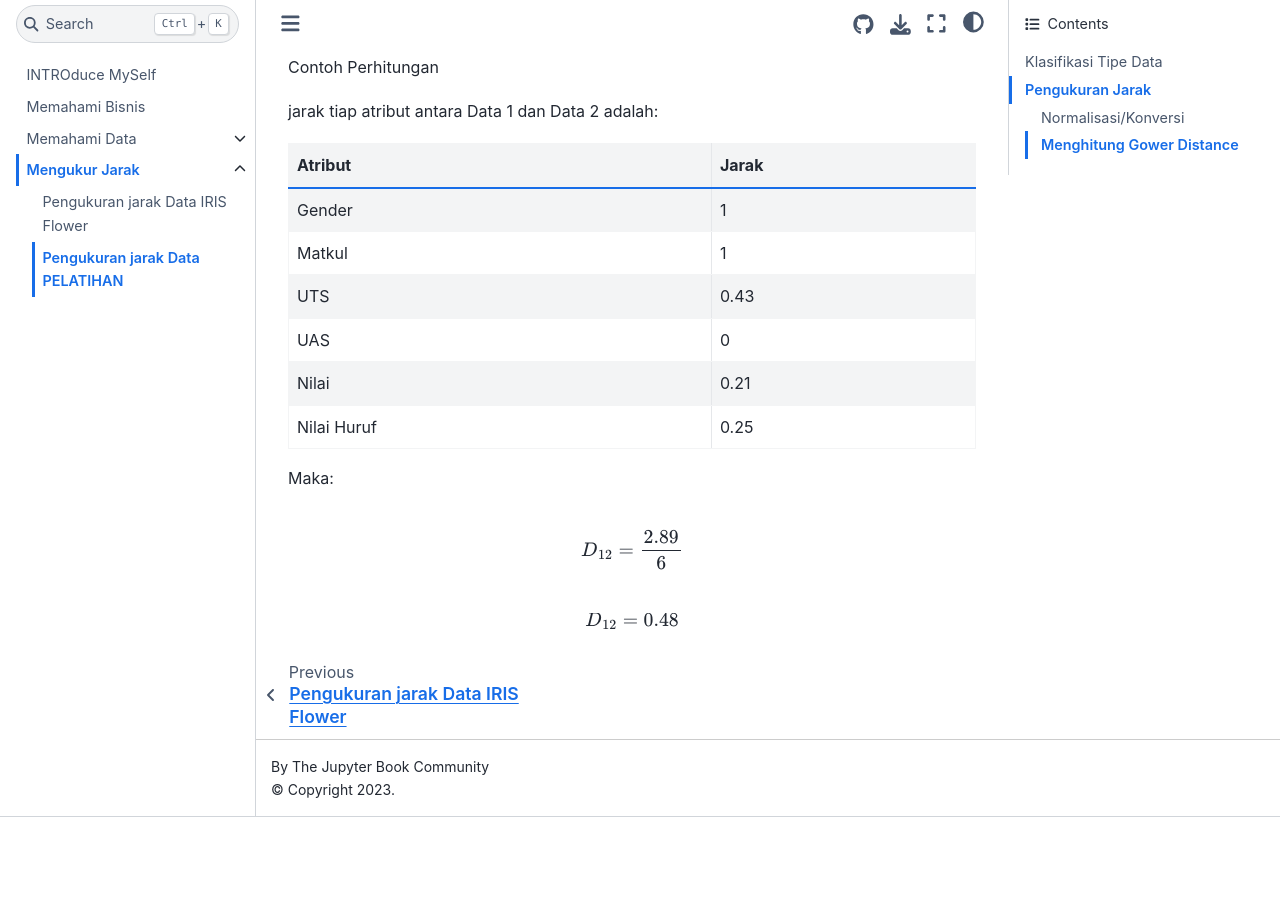
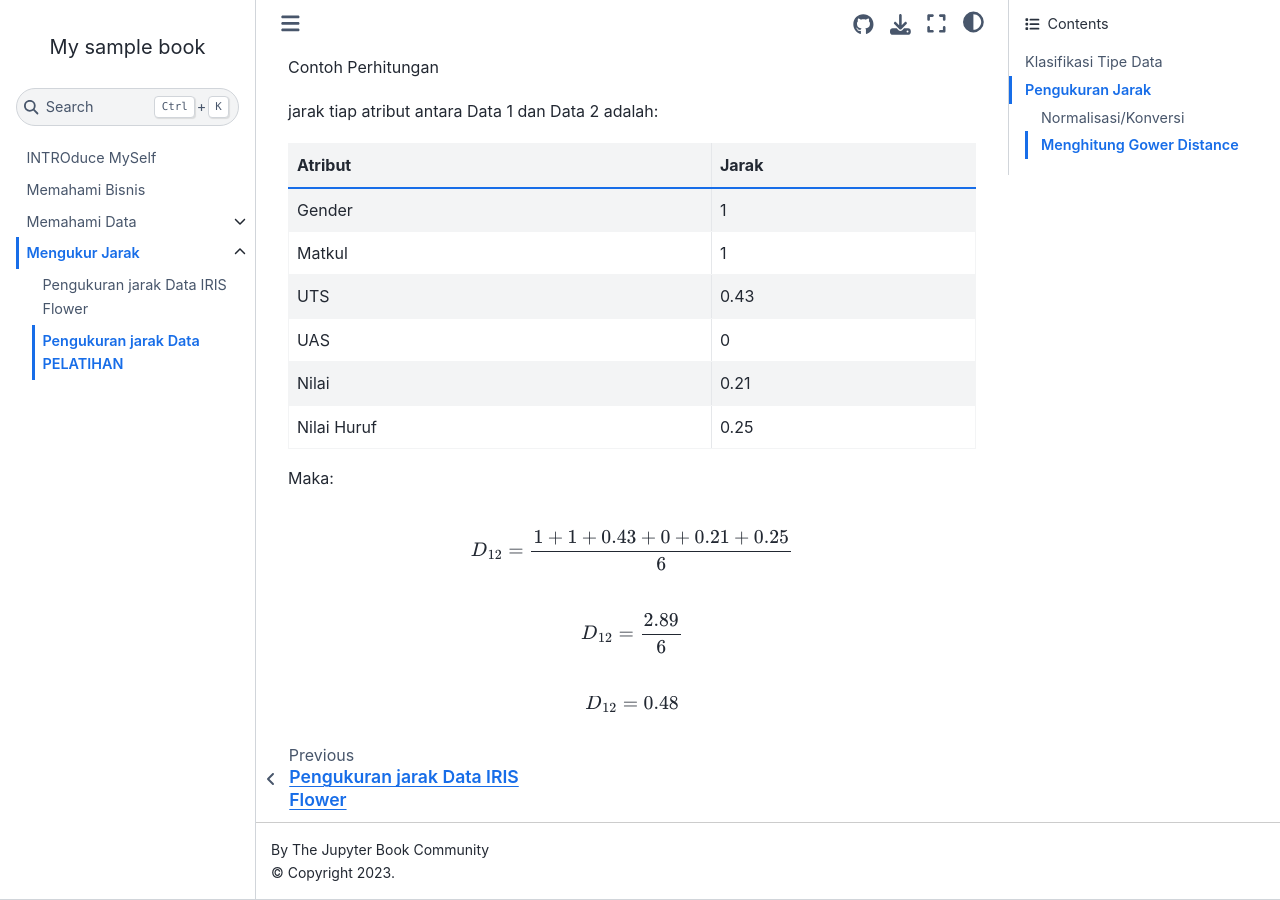
Before and after one commit to azes24/Pendata, a Jupyter Book: the page built from pengukuran_pelatihan.md, in a window 1280 px wide and 900 px high, scrolled down 5055 px. Built offline with Jupyter Book 1.0.4 settings and Sphinx 7.4.7 and the Sphinx Book theme 1.1.4, drawn with Linux system fonts in a browser that asks for light colours; before the commit the page ends 5872 px from its top, so only the background shows below that.

Commit message:
Update materi

```diff
--- a/pengukuran_pelatihan.md
+++ b/pengukuran_pelatihan.md
@@ -205,6 +205,10 @@ jarak tiap atribut antara Data 1 dan Data 2 adalah:
 Maka:
 
 $$
+D_{12} = \frac{1 + 1 + 0.43 + 0 + 0.21 + 0.25}{6}
+$$
+
+$$
 D_{12} = \frac{2.89}{6}
 $$
 
```
